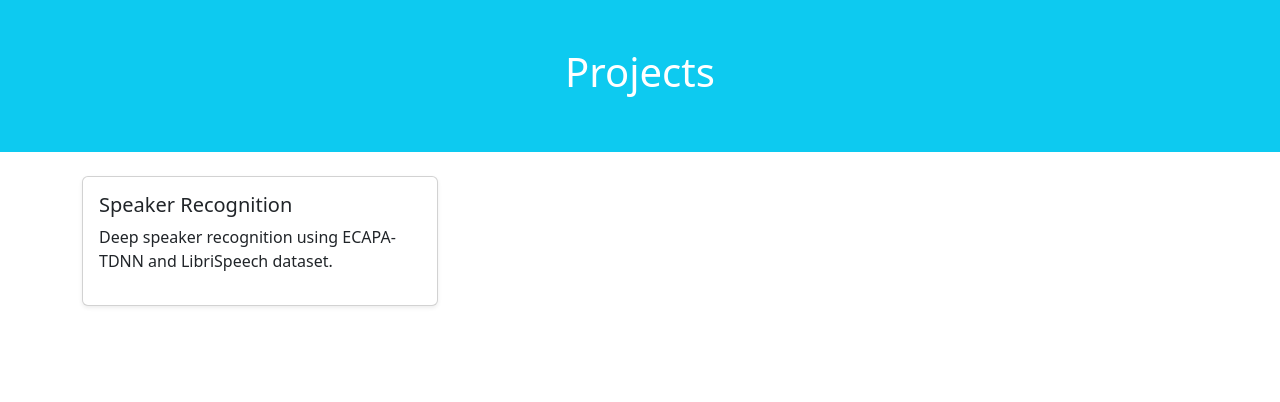
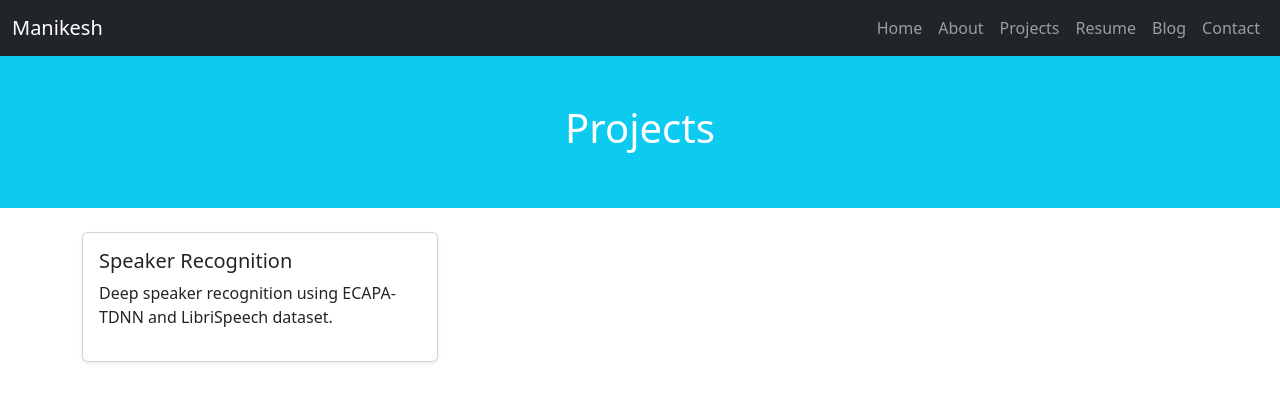
Before and after one commit to IdBhsiM/IdBhsiM.github.io, a plain HTML site: page projects.html in a window 1280 px wide. Drawn offline with nearby package versions, Linux system fonts and the light colour scheme.

Commit message:
Update projects.html

```diff
--- a/projects.html
+++ b/projects.html
@@ -8,6 +8,25 @@
 </head>
 <body>
   <!-- Navbar here -->
+  <nav class="navbar navbar-expand-lg navbar-dark bg-dark sticky-top">
+  <div class="container-fluid">
+    <a class="navbar-brand" href="index.html">Manikesh</a>
+    <button class="navbar-toggler" type="button" data-bs-toggle="collapse" data-bs-target="#navbarNav">
+      <span class="navbar-toggler-icon"></span>
+    </button>
+    <div class="collapse navbar-collapse" id="navbarNav">
+      <ul class="navbar-nav ms-auto">
+        <li class="nav-item"><a class="nav-link" href="index.html">Home</a></li>
+        <li class="nav-item"><a class="nav-link" href="about.html">About</a></li>
+        <li class="nav-item"><a class="nav-link" href="projects.html">Projects</a></li>
+        <li class="nav-item"><a class="nav-link" href="resume.html">Resume</a></li>
+        <li class="nav-item"><a class="nav-link" href="blog.html">Blog</a></li>
+        <li class="nav-item"><a class="nav-link" href="contact.html">Contact</a></li>
+      </ul>
+    </div>
+  </div>
+</nav>
+
 
   <header class="text-center p-5 bg-info text-white">
     <h1>Projects</h1>
```
